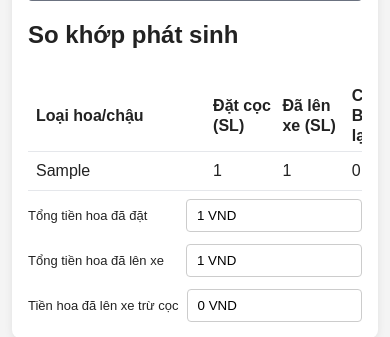
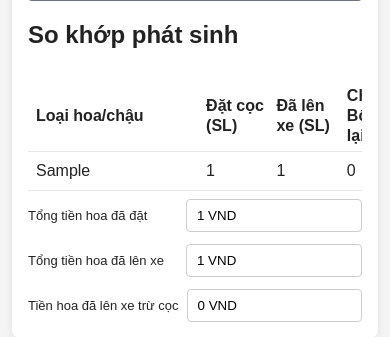
Before and after one commit to boonbye01/WebHoaTetAI, a PHP site: page /actual_sale_form.php?id=1 in a window 390 px wide. Shown: the part 626-963 px from the top of the page. Run offline with PHP 8.4, Linux system fonts and the light colour scheme; the visitor is signed in with stand-in values (Sample User, id 1); tables that the repository leaves empty hold one stand-in row (values such as "Sample post").

Commit message:
Tighten spacing between first two compare-table columns on mobile

```diff
--- a/actual_sale_form.php
+++ b/actual_sale_form.php
@@ -158,7 +158,7 @@ $remaining_after_deposit = max($total_actual_amount - (float)$customer['coc'], 0
   <meta charset="utf-8">
   <meta name="viewport" content="width=device-width, initial-scale=1">
   <title>Ch&#7889;t b&#225;n Sau L&#234;n xe</title>
-  <link rel="stylesheet" href="assets/style.css?v=20260226_mobile33">
+  <link rel="stylesheet" href="assets/style.css?v=20260226_mobile34">
 </head>
 <body>
   <div class="container">
--- a/assets/style.css
+++ b/assets/style.css
@@ -623,6 +623,7 @@ table td {
   .compare-table th:nth-child(1),
   .compare-table td:nth-child(1) {
     width: 10% !important;
+    padding-right: 2px !important;
   }
   .compare-table th:nth-child(2),
   .compare-table td:nth-child(2),
@@ -632,6 +633,10 @@ table td {
   .compare-table td:nth-child(4) {
     width: 5% !important;
     padding: 5px 5px;
+  }
+  .compare-table th:nth-child(2),
+  .compare-table td:nth-child(2) {
+    padding-left: 2px !important;
   }
   .compare-table th:nth-child(5),
   .compare-table td:nth-child(5) {
```
